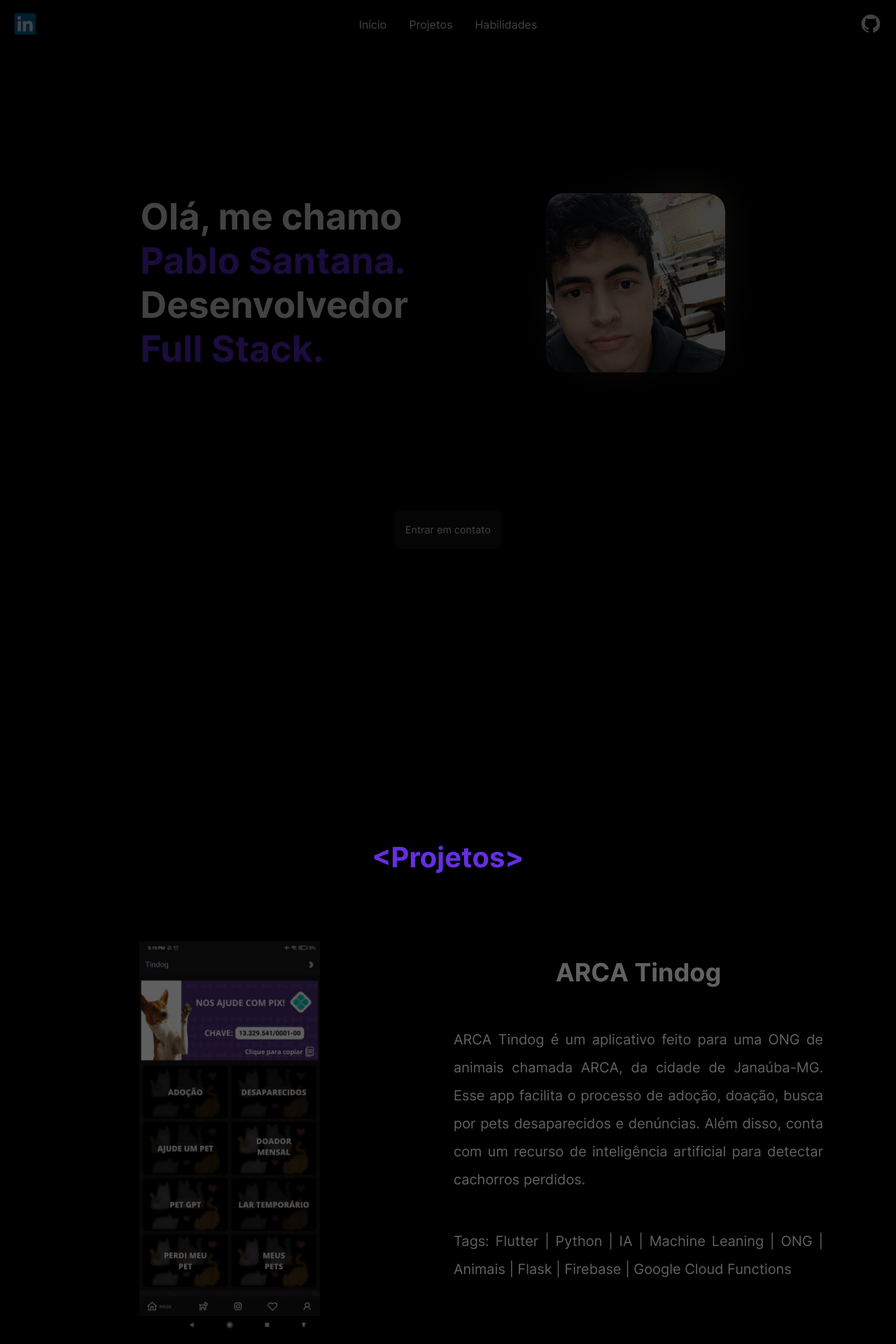
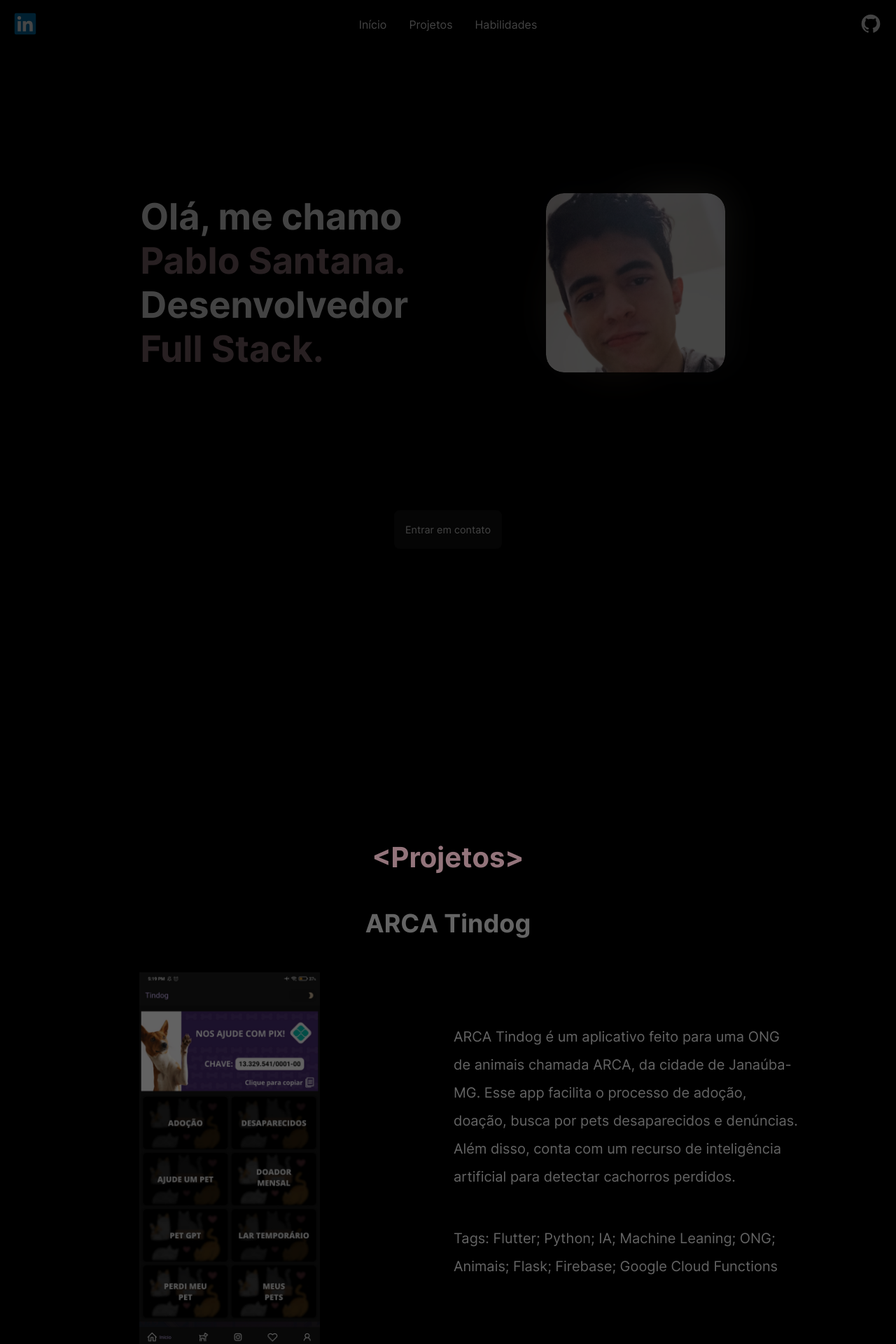
Before and after one commit to pablo-s-dev/Portfolio, a Next.js app: page / in a window 1280 px wide. Shown: the top 1920 px of the page at 70% size. Built offline with nearby package versions, Linux system fonts and the light colour scheme.

Commit message:
new photo, style changes

```diff
--- a/src/app/components/Projects/Projects.module.css
+++ b/src/app/components/Projects/Projects.module.css
@@ -7,20 +7,20 @@
     margin: 50vh 0;
     overflow-x: clip;
 }
-.tag {
+.jsxTag {
     user-select: none;
     z-index: 200;
 }
-.tag h1 {
+.jsxTag h1 {
     text-align: center;
     font-size: 5vmin;
 }
-.tag:first-of-type {
+.jsxTag:first-of-type {
     scroll-snap-align: start;
     scroll-snap-stop: always;
     scroll-margin-top: 10px;
 }
-.tag:last-of-type {
+.jsxTag:last-of-type {
     scroll-snap-align: end;
     scroll-snap-stop: always;
     scroll-margin-bottom: 10px;
@@ -37,6 +37,7 @@
 .project {
     position: relative;
     display: flex;
+    flex-direction: column;
     align-items: center;
     min-height: 70vmin;
     width: 90vw;
@@ -57,12 +58,16 @@
     align-items: stretch;
     width: 100%;
     min-height: 70vh;
-    max-height: 90vh;
+    text-align: start;
     background-color: rgba(8, 8, 8, 0);
     z-index: 100;
     overflow: auto;
     gap: 2vmin;
 }
+.card_title {
+    padding-bottom: 5vmin;
+}
+
 .img {
     max-height: 60vh;
 }
@@ -77,8 +82,9 @@
     flex: 1;
     display: flex;
     flex-direction: column;
-    text-align: justify;
-    align-items: center;
+    text-wrap: balance;
+    justify-content: center;
+    align-items: flex-start;
     line-height: 200%;
     gap: 6vmin;
     padding: 5vmin;
@@ -98,8 +104,7 @@
 }
 .btnContainer {
     display: flex;
-    justify-content: center;
-    align-items: stretch;
+    justify-content: flex-start;
     width: 100%;
     gap: min(2vmin, 5px);
 }
@@ -139,6 +144,11 @@
     .projectsPage {
         margin: 10vh 0;
     }
+    .card {
+        flex-direction: column;
+        align-items: center;
+        justify-content: center;
+    }
 }
 /* @media (max-width: 480px) {
     .card {
--- a/src/app/components/Projects/index.tsx
+++ b/src/app/components/Projects/index.tsx
@@ -66,9 +66,19 @@ const projects: ProjectData[] = [
     openUrl: "https://play.google.com/store/apps/details?id=com.carelink.app",
   },
   {
+    title: "Infinite Canvas Drawing",
+    description:
+      "Infinite Canvas Drawing é um aplicativo de desenho com canvas infinito, ou seja, pode-se dar zoom ou navegar infinitamente pelo canvas. Ele também conta com um modo ponteiro, que permite desenhar sem que o dedo tape a visão do desenho que está surgindo.",
+    imgPath: "/ProjectImgs/InfiniteCanvasDrawing2.jpg",
+    openUrl:
+      "https://play.google.com/store/apps/details?id=com.PabloS.InfiniteCanvas",
+    gitUrl: "https://github.com/pablo-s-dev/InfiniteCanvas",
+    tags: ["React Native", "Typescript", "Drawing"],
+  },
+  {
     title: "Youtube ActiveStudy with AI",
     description:
-      "Youtube ActiveStudy with AI é uma extensão para navegadores Chromium, que gera um quiz utlizando as legendas do vídeo que está sendo assistido, possibilitando um estudo ativo do conteúdo. As perguntas e respostas são geradas pela inteligência artificial gpt-3.5-turbo da OpenAI.",
+      "Youtube ActiveStudy with AI é uma extensão para navegadores Chromium, que gera um quiz utlizando as legendas do vídeo que está sendo assistido, possibilitando um estudo ativo do conteúdo. As perguntas e respostas são geradas pela inteligência artificial da OpenAI.",
     imgPath: "/ProjectImgs/Youtube-ActiveStudy-with-AI-screen.png",
     openUrl:
       "https://chrome.google.com/webstore/detail/comfpjldlolnaalknabmalgfdjfghedi?authuser=1&hl=pt-BR",
@@ -84,7 +94,7 @@ const projects: ProjectData[] = [
       "AI",
       "Machine Learning",
       "OpenAI",
-      "GPT-3",
+      "GPT-4",
     ],
   },
   {
@@ -106,16 +116,7 @@ const projects: ProjectData[] = [
       "Learning",
     ],
   },
-  {
-    title: "Infinite Canvas Drawing",
-    description:
-      "Infinite Canvas Drawing é um aplicativo de desenho com canvas infinito, ou seja, pode-se dar zoom ou navegar infinitamente pelo canvas. Ele também conta com um modo ponteiro, que permite desenhar sem que o dedo tape a visão do desenho que está surgindo.",
-    imgPath: "/ProjectImgs/InfiniteCanvasDrawing2.jpg",
-    openUrl:
-      "https://play.google.com/store/apps/details?id=com.PabloS.InfiniteCanvas",
-    gitUrl: "https://github.com/pablo-s-dev/InfiniteCanvas",
-    tags: ["React Native", "Typescript", "Drawing"],
-  },
+
   {
     title: "PhasorCalc",
     description:
@@ -130,22 +131,21 @@ const projects: ProjectData[] = [
       "Elétrica",
       "Engenharia",
       "Circuitos",
-      "Cálculo",
       "Fasores",
       "Corrente Alternada",
     ],
   },
 
-  {
-    title: "TicTacToe",
-    description: "TicTacToe é o clássico jogo da velha, feito em Flutter.",
-    imgPath: "/ProjectImgs/TicTacToe.jpg",
-    gitUrl: "https://github.com/pablo-s-dev/TicTacToe",
-    tags: ["Flutter", "Jogo", "Game"],
-  },
+  // {
+  //   title: "TicTacToe",
+  //   description: "TicTacToe é o clássico jogo da velha, feito em Flutter.",
+  //   imgPath: "/ProjectImgs/TicTacToe.jpg",
+  //   gitUrl: "https://github.com/pablo-s-dev/TicTacToe",
+  //   tags: ["Flutter", "Jogo", "Game"],
+  // },
   {
     title: "Pong",
-    description: "Pong é o clássico jogo de Ping Pong, feito em Java.",
+    description: "O clássico jogo de Ping Pong, feito em Java.",
     imgPath: "/ProjectImgs/Pong.jpg",
     gitUrl: "https://github.com/pablo-s-dev/Pong-Java",
     openUrl: "https://github.com/pablo-s-dev/Pong-Java/blob/main/dist/Pong.exe",
@@ -165,15 +165,15 @@ export default function Projects() {
     <div ref={projectsPage}>
       <div className={styles.projectsPage} id="projects">
         <div ref={projectWrapper} className={styles.projectsWrapper}>
-          <div className={styles.tag}>
+          <div className={styles.jsxTag}>
             <h1>
               <strong>{"<Projetos>"}</strong>
             </h1>
           </div>
 
-          <div style={{ marginTop: "10vmin" }}>{...projectList}</div>
+          <div>{...projectList}</div>
 
-          <div className={styles.tag}>
+          <div className={styles.jsxTag}>
             <h1>
               <strong>{"</Projetos>"}</strong>
             </h1>
@@ -226,6 +226,17 @@ function Project({
         opacity,
       }}
     >
+      <h1
+        className={styles.card_title}
+        style={{
+          fontSize: "4.5vmin",
+          fontWeight: "bold",
+          marginBottom: "1vmin",
+          textAlign: "center",
+        }}
+      >
+        {data.title}
+      </h1>
       <div className={styles.card}>
         <div
           style={{
@@ -264,18 +275,8 @@ function Project({
           className={styles.about}
           // style={{ y }}
         >
-          <h1
-            style={{
-              fontSize: "4.5vmin",
-              fontWeight: "bold",
-              marginBottom: "1vmin",
-              textAlign: "center",
-            }}
-          >
-            {data.title}
-          </h1>
           <p>{data.description}</p>
-          <p>Tags: {data.tags.join(" | ")}</p>
+          <p>Tags: {data.tags.join("; ")}</p>
 
           <div className={styles.btnContainer}>
             <a href={data.openUrl} target="_blank">
--- a/src/app/components/Welcome/index.tsx
+++ b/src/app/components/Welcome/index.tsx
@@ -1,71 +1,81 @@
-'use client';
-import { RefObject, useEffect, useMemo, useRef, useState, useCallback } from 'react';
-import Navbar from '../Navbar';
-import SocialMediaBtns from '../SocialMediaBtns';
-import styles from './welcome.module.css'
-import { MotionValue, motion, useScroll, useSpring, useTransform } from "framer-motion"
-import React from 'react';
-import { easeIn } from "framer-motion"
+"use client";
+import {
+  RefObject,
+  useEffect,
+  useMemo,
+  useRef,
+  useState,
+  useCallback,
+} from "react";
+import Navbar from "../Navbar";
+import SocialMediaBtns from "../SocialMediaBtns";
+import styles from "./welcome.module.css";
+import {
+  MotionValue,
+  motion,
+  useScroll,
+  useSpring,
+  useTransform,
+} from "framer-motion";
+import React from "react";
+import { easeIn } from "framer-motion";
 
 export default function Welcome() {
-
   const ref = useRef(null);
 
   const { scrollYProgress } = useScroll({
     target: ref,
     offset: ["start end", "end start"],
-    })
+  });
 
-    const opacity = useTransform(scrollYProgress, [0, 0.5, 0.7, 1], ["0%", "100%", "100%", "0%"])
-
+  const opacity = useTransform(
+    scrollYProgress,
+    [0, 0.5, 0.7, 1],
+    ["0%", "100%", "100%", "0%"],
+  );
 
   return (
-        <motion.section className={styles.welcome} id="home"
+    <motion.section
+      className={styles.welcome}
+      id="home"
       ref={ref}
       style={{ opacity }}
     >
       <Navbar />
 
       <div className={styles.contentWrapper}>
-                <motion.div
-                    className={styles.intro}
-
-                >
+        <motion.div className={styles.intro}>
           <Intro />
         </motion.div>
-                <motion.div
-                    className={styles.pic}
-
-                >
-                    <div className={styles.svgBlob}>
+        <motion.div className={styles.pic}>
+          {/* <div className={styles.svgBlob}>
                         <svg width="100%" viewBox="0 0 200 200" xmlns="http://www.w3.org/2000/svg">
                             <path fill="#ffffff88" d="M33.7,-54C47.9,-50.2,66.5,-49.6,77.6,-41.2C88.7,-32.7,92.4,-16.4,89.1,-1.9C85.9,12.6,75.8,25.3,68.1,39.7C60.4,54.1,55.2,70.3,44.2,74.5C33.3,78.7,16.6,70.8,1.9,67.5C-12.7,64.1,-25.5,65.2,-33.7,59.4C-41.9,53.6,-45.5,41,-54.1,29.9C-62.7,18.9,-76.3,9.5,-79.1,-1.6C-81.8,-12.6,-73.8,-25.3,-66.4,-38.6C-59.1,-51.8,-52.5,-65.7,-41.6,-71.4C-30.6,-77,-15.3,-74.5,-2.8,-69.7C9.8,-64.9,19.5,-57.8,33.7,-54Z" transform="translate(100 100)" />
                         </svg>
-                    </div>
+                    </div> */}
           <Pic />
         </motion.div>
       </div>
       <div className={styles.contact_btnWrapper}>
-                <a href="mailto:ps.login.username@gmail.com" style={{ display: 'block' }} className={styles.contact_btn} target="_blank">
+        <a
+          href="mailto:ps.login.username@gmail.com"
+          style={{ display: "block" }}
+          className={styles.contact_btn}
+          target="_blank"
+        >
           Entrar em contato
-
         </a>
       </div>
-
-
-
-
-        </motion.section >
-    )
+    </motion.section>
+  );
 }
 
 function Name() {
   return (
     <div className={styles.name}>
       <h1>/Pablo Santana</h1>
-        </div >
-
-    )
+    </div>
+  );
 }
 
 // function Contact() {
@@ -78,80 +88,87 @@ function Name() {
 // }
 
 function Intro() {
-
   type TypingTextProps = {
-        text: string,
-        start?: number | undefined,
+    text: string;
+    start?: number | undefined;
     timePerChar?: number | undefined;
-    }
+  };
 
   type TextState = {
-        amount: number,
-        showCursor: boolean,
-        beginTyping: boolean,
-        startBlinking: boolean,
+    amount: number;
+    showCursor: boolean;
+    beginTyping: boolean;
+    startBlinking: boolean;
   };
 
-    function TypingEffectBlock({ children, timePerChar }: { children: React.ReactElement | React.ReactElement[], timePerChar: number }) {
-
+  function TypingEffectBlock({
+    children,
+    timePerChar,
+  }: {
+    children: React.ReactElement | React.ReactElement[];
+    timePerChar: number;
+  }) {
     const lastIndex = useRef(0);
     let textElementIdx = 0;
-        let lastDur = 0
-        let lastStart = 0
-        const delay = 50
+    let lastDur = 0;
+    let lastStart = 0;
+    const delay = 50;
 
+    const wrap = wrapStrings(<>{children}</>, false);
 
-
-        const wrap = wrapStrings(
-            <>
-                {children}
-            </>, false)
-
-        textElementIdx = 0
-        lastDur = 0
-        lastStart = 0
+    textElementIdx = 0;
+    lastDur = 0;
+    lastStart = 0;
     lastIndex.current = 0;
 
-        const invisibleWrap = wrapStrings(
-            <>
-                {children}
-            </>, true)
-
-
+    const invisibleWrap = wrapStrings(<>{children}</>, true);
 
     lastIndex.current = textElementIdx - 1;
 
+    return (
+      <div style={{ display: "grid", gridTemplateAreas: "a" }}>
+        <div
+          style={{
+            gridArea: "a",
+            width: "100%",
+            textAlign: "left",
+            height: "100%",
+          }}
+        >
+          {wrap}
+        </div>
 
-        return (
-            <div style={{ display: 'grid', gridTemplateAreas: 'a' }}>
-                <div style={{ gridArea: 'a', width: '100%', textAlign: 'left', height: '100%' }}>{wrap}</div>
+        <div style={{ visibility: "hidden", gridArea: "a", width: "100%" }}>
+          {invisibleWrap}
+        </div>
+      </div>
+    );
 
-                <div style={{ visibility: 'hidden', gridArea: 'a', width: '100%' }}>{invisibleWrap}</div>
-            </div>
-        )
-
-
-        function wrapStrings(element: React.ReactElement, skip: boolean): React.ReactNode[] {
-
-
-
-            const wrap = React.Children.map(element.props.children, (child: React.ReactElement) => {
-
-
-
+    function wrapStrings(
+      element: React.ReactElement,
+      skip: boolean,
+    ): React.ReactNode[] {
+      const wrap = React.Children.map(
+        element.props.children,
+        (child: React.ReactElement) => {
           if (typeof child === "string") {
-
             const curDur = (child as string).length * timePerChar + delay;
 
-                    const start = lastStart + lastDur
+            const start = lastStart + lastDur;
 
-
-                    const wrap = (<TextToBeTyped text={child} start={skip ? 0 : start} timePerChar={skip ? 0 : timePerChar} index={textElementIdx} lastIdx={lastIndex} />)
+            const wrap = (
+              <TextToBeTyped
+                text={child}
+                start={skip ? 0 : start}
+                timePerChar={skip ? 0 : timePerChar}
+                index={textElementIdx}
+                lastIdx={lastIndex}
+              />
+            );
 
             lastStart = start;
 
-
-                    lastDur = curDur
+            lastDur = curDur;
 
             textElementIdx += 1;
 
@@ -163,151 +180,137 @@ function Intro() {
           }
 
           return child;
-            })
+        },
+      );
 
       return wrap;
     }
 
-        function TextToBeTyped({ text, timePerChar, start, index, lastIdx }: { text: string, timePerChar?: number, start?: number, index?: number, lastIdx?: React.MutableRefObject<number> }) {
-
+    function TextToBeTyped({
+      text,
+      timePerChar,
+      start,
+      index,
+      lastIdx,
+    }: {
+      text: string;
+      timePerChar?: number;
+      start?: number;
+      index?: number;
+      lastIdx?: React.MutableRefObject<number>;
+    }) {
       const ran = useRef(false);
 
+      const keepCursor = useMemo(() => {
+        return index === lastIdx!.current;
+      }, [index, lastIdx]);
 
-            const keepCursor = useMemo(() => {
-
-
-                return index === lastIdx!.current
-            }, [index, lastIdx])
-
-
-            const [textState, setTextState] = useState<TextState>({ amount: 0, showCursor: false, beginTyping: false, startBlinking: false });
+      const [textState, setTextState] = useState<TextState>({
+        amount: 0,
+        showCursor: false,
+        beginTyping: false,
+        startBlinking: false,
+      });
 
       const j = useRef(0);
 
       useEffect(() => {
-
         if (ran.current) return;
 
         ran.current = true;
 
-
         const fullText = text;
 
-
-
-
         setTimeout(async () => {
-
-
-
           // show cursor
-                    setTextState(prevTextState => {
-
-
+          setTextState((prevTextState) => {
             const newTextState = { ...prevTextState, showCursor: true };
-
-
-
-                        return newTextState;
-
-                    });
-
-
-                    // then start typing
-                    const typingInterval = setInterval(async () => {
-
-
-
-                        if (j.current > fullText.length) {
-
-
-                            setTextState(prevTextState => {
-
-                                const newTextState = { ...prevTextState, showCursor: keepCursor ?? false, startBlinking: keepCursor ?? false };
-
 
             return newTextState;
           });
 
+          // then start typing
+          const typingInterval = setInterval(async () => {
+            if (j.current > fullText.length) {
+              setTextState((prevTextState) => {
+                const newTextState = {
+                  ...prevTextState,
+                  showCursor: keepCursor ?? false,
+                  startBlinking: keepCursor ?? false,
+                };
 
-
+                return newTextState;
+              });
 
               clearInterval(typingInterval);
-
-
             }
 
-                        setTextState(prevTextState => {
-
-
+            setTextState((prevTextState) => {
               const newTextState = { ...prevTextState, amount: j.current };
-
 
               return newTextState;
             });
 
             j.current++;
-
           }, timePerChar);
-                }, start)
-
-            }, [])
-
+        }, start);
+      }, []);
 
       const cursor = "|";
 
       return (
         <>
-                    <span>{text.slice(0, textState.amount)}</span><span className={textState.startBlinking ? styles.blinking : ''} style={{ visibility: textState.showCursor && timePerChar != 0 ? 'visible' : 'hidden' }}>{cursor}</span>
+          <span>{text.slice(0, textState.amount)}</span>
+          <span
+            className={textState.startBlinking ? styles.blinking : ""}
+            style={{
+              visibility:
+                textState.showCursor && timePerChar != 0 ? "visible" : "hidden",
+            }}
+          >
+            {cursor}
+          </span>
         </>
-
-            )
-
+      );
     }
   }
-
 
   return (
     <div className={styles.intro}>
       <div>
         <h1>Olá, me chamo</h1>
-                <h1><strong>Pablo Santana.</strong></h1>
+        <h1>
+          <strong>Pablo Santana.</strong>
+        </h1>
         <h1>Desenvolvedor</h1>
-                <h1><strong>Full Stack.</strong></h1>
+        <h1>
+          <strong>Full Stack.</strong>
+        </h1>
         {/* <TypingEffectBlock timePerChar={80}>
                     <h1>Desenvolvedor</h1>
                     <h1><strong>Full Stack.</strong></h1>
                 </TypingEffectBlock> */}
       </div>
     </div>
-    )
+  );
 }
 
 function Pic() {
-
-
   return (
     <div className={styles.imgWrapper}>
-            <div className={styles.img}>
+      <div className={styles.img}></div>
     </div>
-        </div>
-
-    )
+  );
 }
 
 function NavbarButton({ children }: { children: React.ReactNode }) {
-
-    return (
-        <div className={styles.navbar_btn}>
-            {children}
-        </div>
-    )
+  return <div className={styles.navbar_btn}>{children}</div>;
 }
 
 async function waitFor(ms: number) {
   return new Promise((resolve) => {
     setTimeout(() => {
       resolve(null);
-        }, ms)
-    })
+    }, ms);
+  });
 }
--- a/src/app/components/Welcome/welcome.module.css
+++ b/src/app/components/Welcome/welcome.module.css
@@ -106,7 +106,7 @@
     /* border-style: solid;
 	border-bottom: 4vmin; */
     /* border-color: rgb(87, 35, 231); */
-    background-image: url("/ps.jpg");
+    background-image: url("/ps.png");
     z-index: 1;
     border-radius: 10%;
     position: relative;
--- a/src/app/globals.css
+++ b/src/app/globals.css
@@ -38,7 +38,7 @@ a {
 }
 
 strong {
-    color: #642fe0;
+    color: #93747b;
 }
 @media (max-width: 700px) {
     html {
--- a/src/app/page.tsx
+++ b/src/app/page.tsx
@@ -26,7 +26,7 @@ export default function Home() {
     <>
       <Head>
         <link rel="preload" href="/Fonts/Inter.ttf" as="font"></link>
-        <link rel="preload" href="/ps.jpg" as="image"></link>
+        <link rel="preload" href="/ps.png" as="image"></link>
       </Head>
       <main className={styles.main} ref={ref}>
         <Welcome />
```
Also changed, not shown: public/ps.png (added), public/psfbzoom.png (added). Lines whose indentation alone changed are shown as unchanged.
